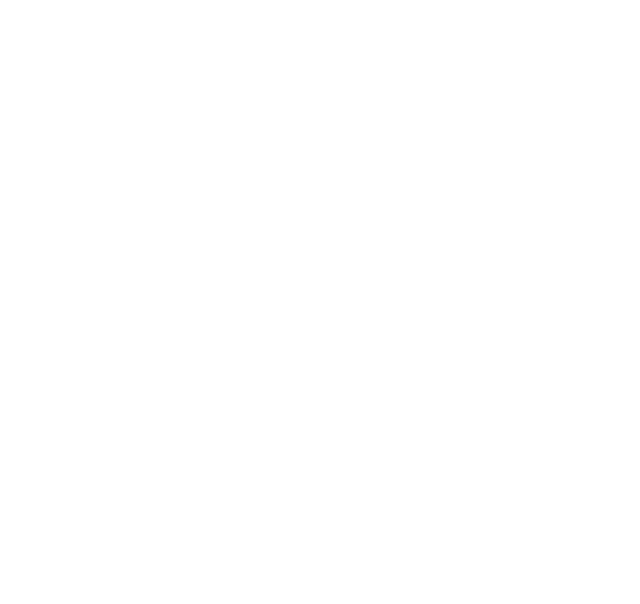
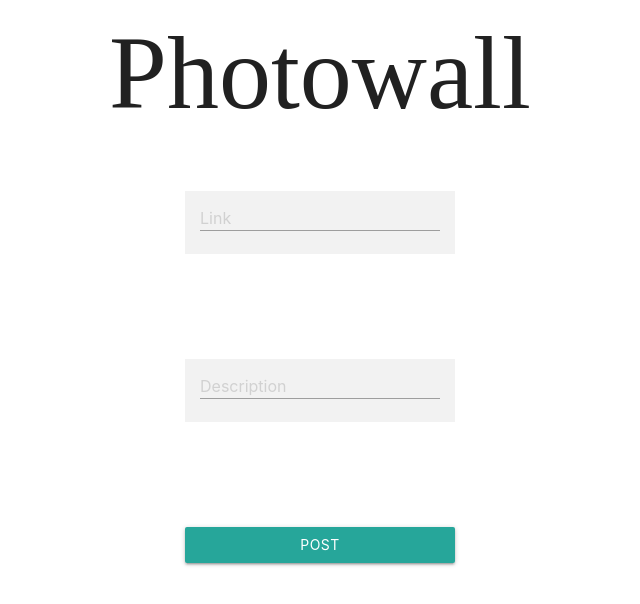
Before and after one commit to t-r-student/fotowall, a React app: page /AddPhoto in a window 1280 px wide. Shown: the top 604 px of the page, without its empty margins (320-960 px from the left). Built offline with nearby package versions, Linux system fonts and the light colour scheme.

Commit message:
solution for issue #12

```diff
--- a/src/components/App.js
+++ b/src/components/App.js
@@ -3,7 +3,7 @@
 import { connect } from 'react-redux';
 import { bindActionCreators } from 'redux';
 import { removePost } from '../redux/actions';
-
+import { withRouter } from 'react-router';
 
 function mapStateToProps(state){
     return {
@@ -15,6 +15,6 @@
     return bindActionCreators({removePost}, dispatch)
 }
 
-const App = connect(mapStateToProps, mapDispatchToProps)(Main);
+const App = withRouter(connect(mapStateToProps, mapDispatchToProps)(Main));
 
 export default App;
--- a/src/components/Main.js
+++ b/src/components/Main.js
@@ -2,7 +2,7 @@
 import Title from './Title';
 import Photowall from './Photowall';
 import { Route } from 'react-router-dom';
-import { removePost } from '../redux/actions';
+import AddPhoto from './AddPhoto';
 
 
 
@@ -31,13 +31,13 @@
                 </div>
             )}/>
 
-            {/* <Route path="/AddPhoto"render={() =>(<div><AddPhoto/></div> )}*/}
-            {/* <Route path="/AddPhoto" render = { ({history}) => (
+            {/* <Route path="/AddPhoto"render={() =>(<div><AddPhoto/></div> )} */}
+
+             <Route path="/AddPhoto" render = { ({history}) => (
                 <AddPhoto onAddPhoto={(addedPost) => {
-                    this.addPhoto(addedPost)
                     history.push('/')
                 }}/>
-            )} /> */}
+            )} />
 
         </div>
         )
```
